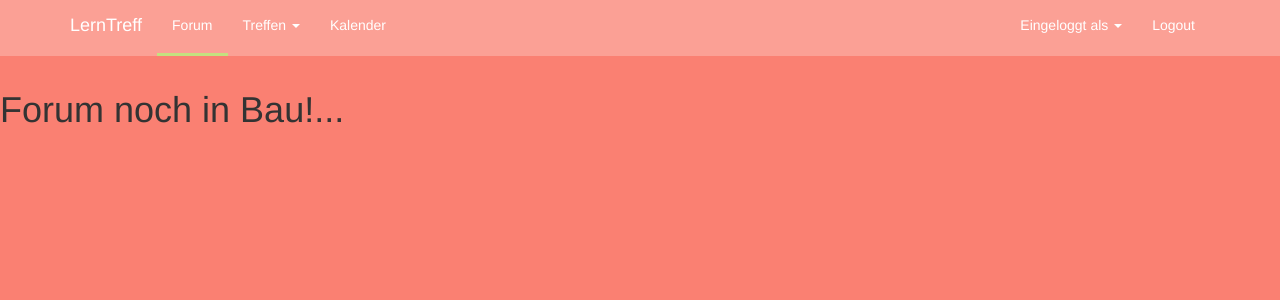
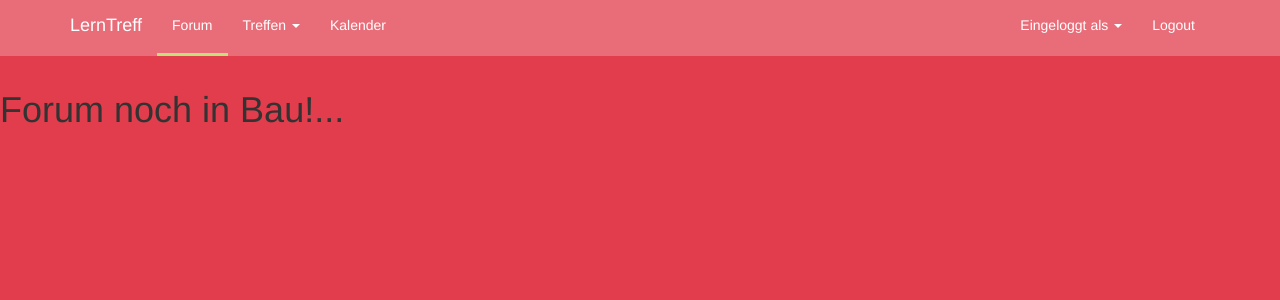
Before and after one commit to Garodan/MasterLernTreff, a PHP site: page /forum.html in a window 1280 px wide. Shown: the top 300 px of the page. Run offline with PHP 8.4, Linux system fonts and the light colour scheme; some libraries are stand-ins or nearby versions.

Commit message:
hintergund'n'stuff

```diff
--- a/css/navbar.css
+++ b/css/navbar.css
@@ -1,5 +1,5 @@
 body{
-    background: #fa8072;
+    background: #E13D4C;
 }
 .navbar, .dropdown-menu{
 background:rgba(255,255,255,0.25);
```
